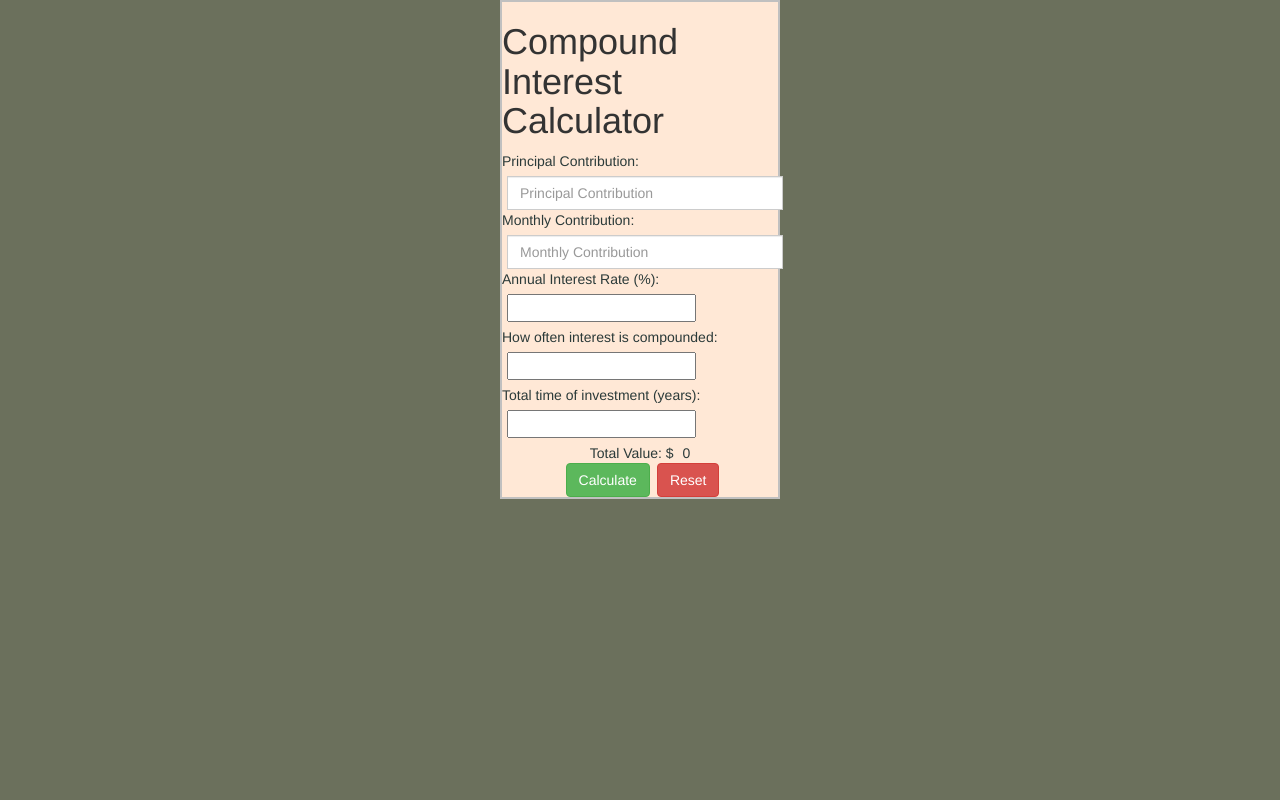
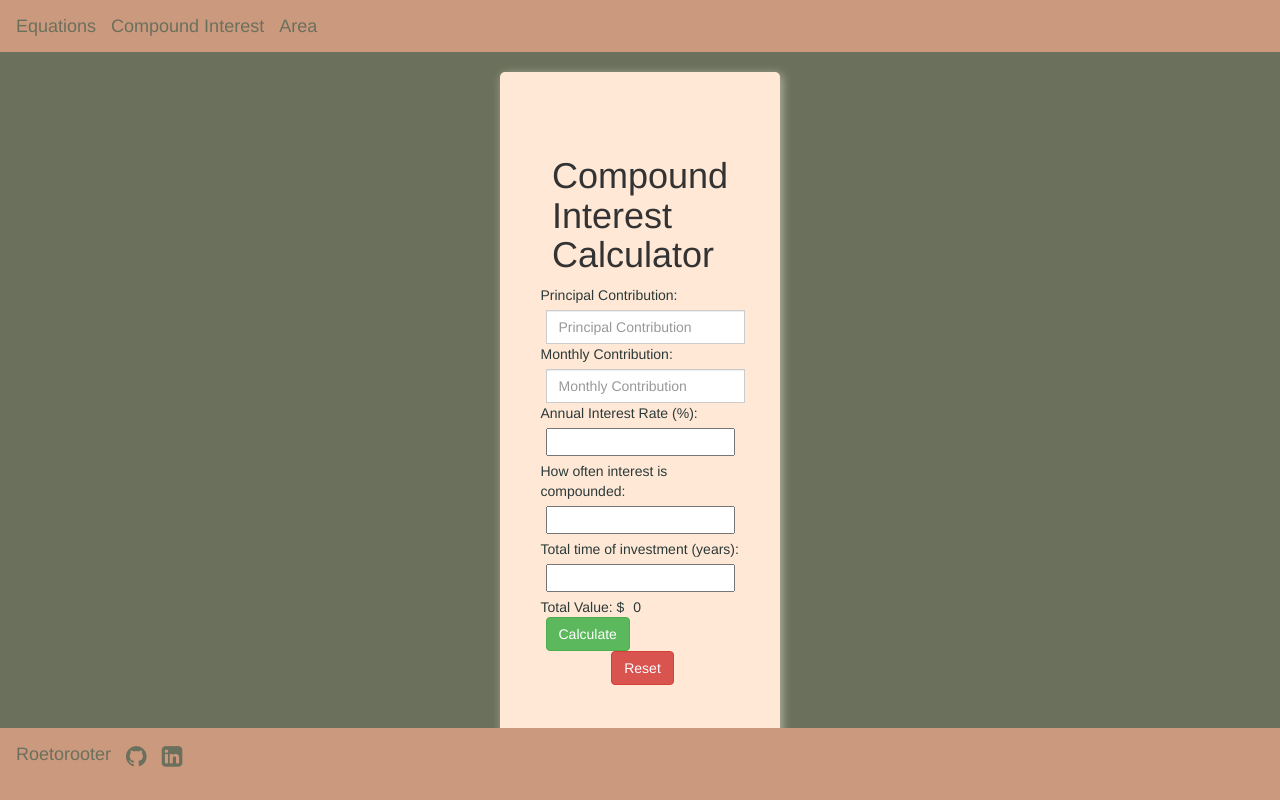
Before and after one commit to Roetorooter/CompoundInterestCalc, a plain HTML site: page index.html in a window 1280 px wide. Drawn offline with nearby package versions, Linux system fonts and the light colour scheme.

Commit message:
CSS and HTML updates

```diff
--- a/CSS.css
+++ b/CSS.css
@@ -24,11 +24,35 @@ button {
     flex-direction: column;
     justify-content: center;
     align-items: center;
+    border-radius: 5px;
     margin: 0 50rem;
-    border: 2px solid silver;
+    padding: 5%;
     background-color: #ffe8d6;
+    box-shadow: 2px 2px 10px #b7b7a4;
 }
 
 #divHeader {
     color: #2b3a39;
 }
+
+footer {
+    position: absolute;
+    bottom: 0;
+    width: 100%;
+    background-color: #cb997e;
+    color: #6b705c;
+}
+
+a {
+    color: #6b705c;
+}
+
+a:hover {
+    color: #b7b7a4;
+}
+
+header {
+    width: 100%;
+    background-color: #cb997e;
+    color: #6b705c;
+}
--- a/index.html
+++ b/index.html
@@ -10,6 +10,8 @@
 
     <link rel="stylesheet" href="https://maxcdn.bootstrapcdn.com/bootstrap/3.3.7/css/bootstrap.min.css" integrity="sha384-BVYiiSIFeK1dGmJRAkycuHAHRg32OmUcww7on3RYdg4Va+PmSTsz/K68vbdEjh4u" crossorigin="anonymous">
 
+    <link rel="stylesheet" href="https://cdnjs.cloudflare.com/ajax/libs/font-awesome/4.7.0/css/font-awesome.min.css">
+
     <link rel="stylesheet" href="css.css">
 
 
@@ -18,19 +20,32 @@
 
 <body>
 
+    <header>
+        <nav class="navbar navbar-expand-lg navbar-light bg-light">
+            <div class="container-fluid">
+                <span class="navbar-brand mb-0">Equations</span>
+                <a class="navbar-brand" href="#">Compound Interest</a>
+                <a class="navbar-brand" href="index.html">Area</a>
+            </div>
+        </nav>
+    </header>
+
     <div class="input-group flex-container">
 
         <h1>Compound Interest Calculator</h1>
 
-        <div id="divHeader">Principal Contribution:<input type="number" id="principal" class="form-control" placeholder="Principal Contribution"></div>
 
-        <div id="divHeader">Monthly Contribution:<input type="number" id="monthlyCont" class="form-control" placeholder="Monthly Contribution"></div>
+        <form action="">
+            <div id="divHeader">Principal Contribution:<input type="number" id="principal" class="form-control" placeholder="Principal Contribution" required></div>
 
-        <div id="divHeader">Annual Interest Rate (%):<input type="number" id="interestRate"></div>
+            <div id="divHeader">Monthly Contribution:<input type="number" id="monthlyCont" class="form-control" placeholder="Monthly Contribution" required></div>
 
-        <div id="divHeader">How often interest is compounded: <input type="number" id="timesCompounded"></div>
+            <div id="divHeader">Annual Interest Rate (%):<input type="number" id="interestRate" required></div>
 
-        <!-- <div>How often interest is compounded:
+            <div id="divHeader">How often interest is compounded: <input type="number" id="timesCompounded" required>
+            </div>
+
+            <!-- <div>How often interest is compounded:
         <select name="timesCompounded" id="timesCompounded">
                         <option value="yearly">Yearly</option>
                         <option value="quarterly">Quarterly</option>
@@ -38,18 +53,33 @@
               </select>
     </div> -->
 
-        <div id="divHeader">Total time of investment (years):<input type="number" id="totalTime"></div>
+            <div id="divHeader">Total time of investment (years):<input type="number" id="totalTime" required></div>
 
-        <div id="divHeader">Total Value: $ <span id="totalValue">0</span></div>
+            <div id="divHeader">Total Value: $ <span id="totalValue">0</span></div>
 
-        <div>
-            <button class="btn btn-success" id="submit">Calculate</button><button class="btn btn-danger" id="reset">Reset</button>
-        </div>
+            <div>
+                <button class="btn btn-success" id="submit">Calculate</button>
+            </div>
+        </form>
+        <button class="btn btn-danger" id="reset" required>Reset</button>
     </div>
 
-    <footer></footer>
+    <footer>
+        <nav class="navbar navbar-expand-lg navbar-light bg-light">
+            <div class="container-fluid">
+                <span class="navbar-brand mb-0">Roetorooter</span>
+                <a class="navbar-brand" href="https://github.com/Roetorooter">
+                    <i style="font-size:24px" class="fa" width="30" height="24">&#xf09b;</i>
+                </a>
+                <a class="navbar-brand" href="https://www.linkedin.com/in/eric-roeters-7b4a4375/">
+                    <i style="font-size:24px" class="fa">&#xf08c;</i>
+                </a>
+            </div>
+        </nav>
+    </footer>
 
     <script src="script.js"></script>
+
 </body>
 
 </html>
```
